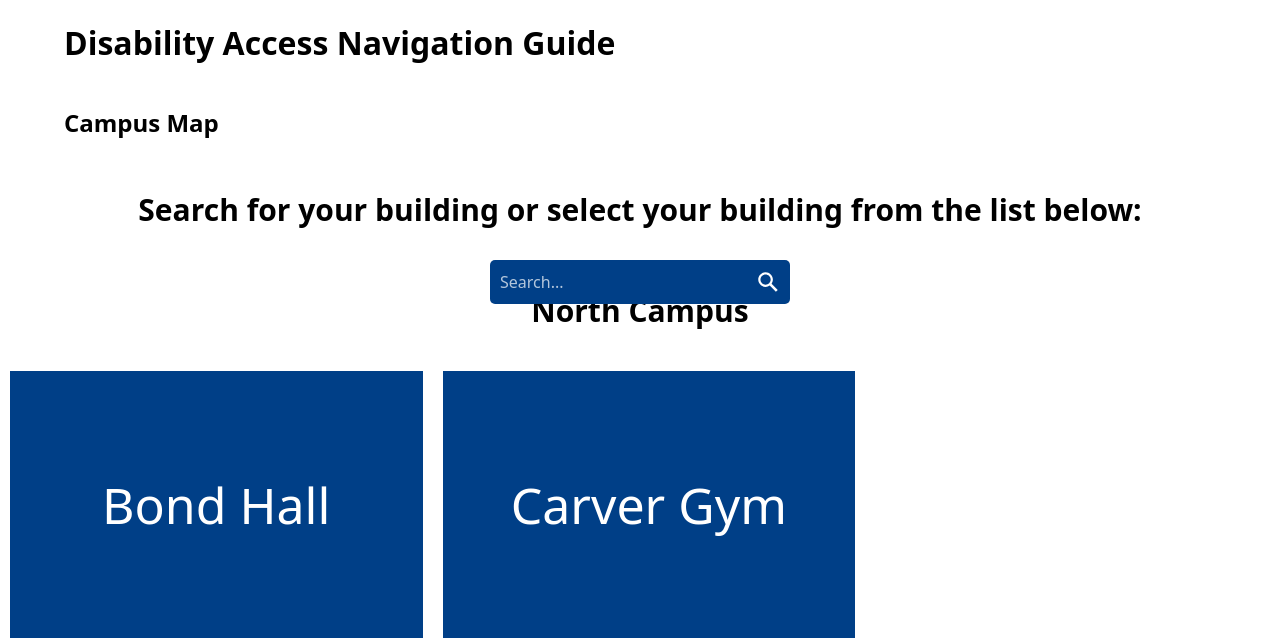
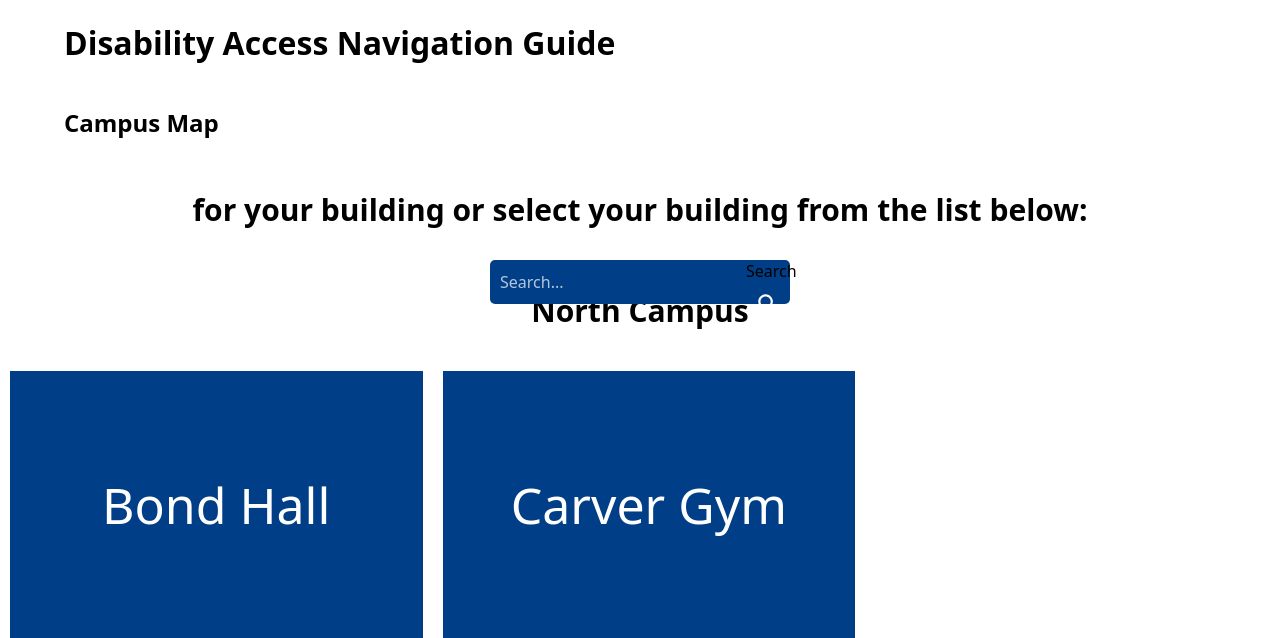
Before and after one commit to davidengebretson/course-project-disability-access-navigation-guide, a Flask app: page /map in a window 1280 px wide. Shown: the part 115-753 px from the top of the page. Run offline with Flask 3, Linux system fonts and the light colour scheme.

Commit message:
fixed the search button that had no accessible name, and the mis-spelling of Arntzen on the page

```diff
--- a/templates/map.html
+++ b/templates/map.html
@@ -12,13 +12,14 @@
 <h1>Disability Access Navigation Guide</h1>
 <h2>Campus Map</h2>
 
-    <h3>Search for your building or select your building from the list below: </h3>
+    <h3>
+         for your building or select your building from the list below: </h3>
     <div id = "center">
         <form id="form" role="search">
             <input type="search" id="query"  autocomplete="off" name="q"
             placeholder="Search..."
             aria-label="Search through DANG content">
-            <button type="submit">
+            <button type="submit">Search
             <svg viewBox="0 0 1024 1024"><path class="path1" d="M848.471 928l-263.059-263.059c-48.941 36.706-110.118 55.059-177.412
                 55.059-171.294 0-312-140.706-312-312s140.706-312 312-312c171.294 0 312 140.706 312 312 0 67.294-24.471 128.471-55.059
                 177.412l263.059 263.059-79.529 79.529zM189.623 408.078c0 121.364 97.091 218.455 218.455 218.455s218.455-97.091
@@ -136,7 +137,7 @@
     <div class="row">
         <a class="myButton" href="arntzenhall">
             <div class="column">
-                Artnzen Hall
+                Arntzen Hall
             </div>
         </a>
         <a class="myButton" href="biologybuilding">
```
